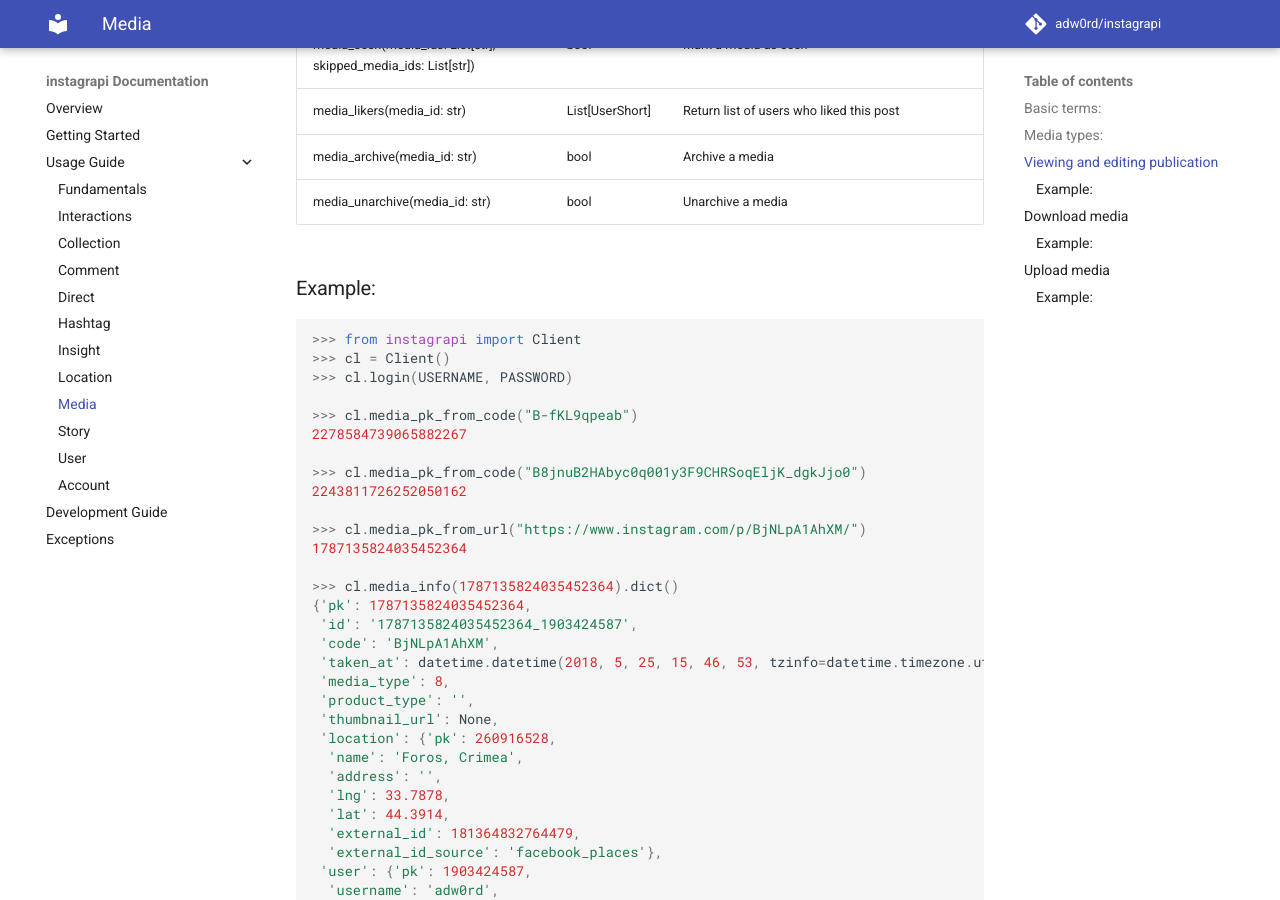
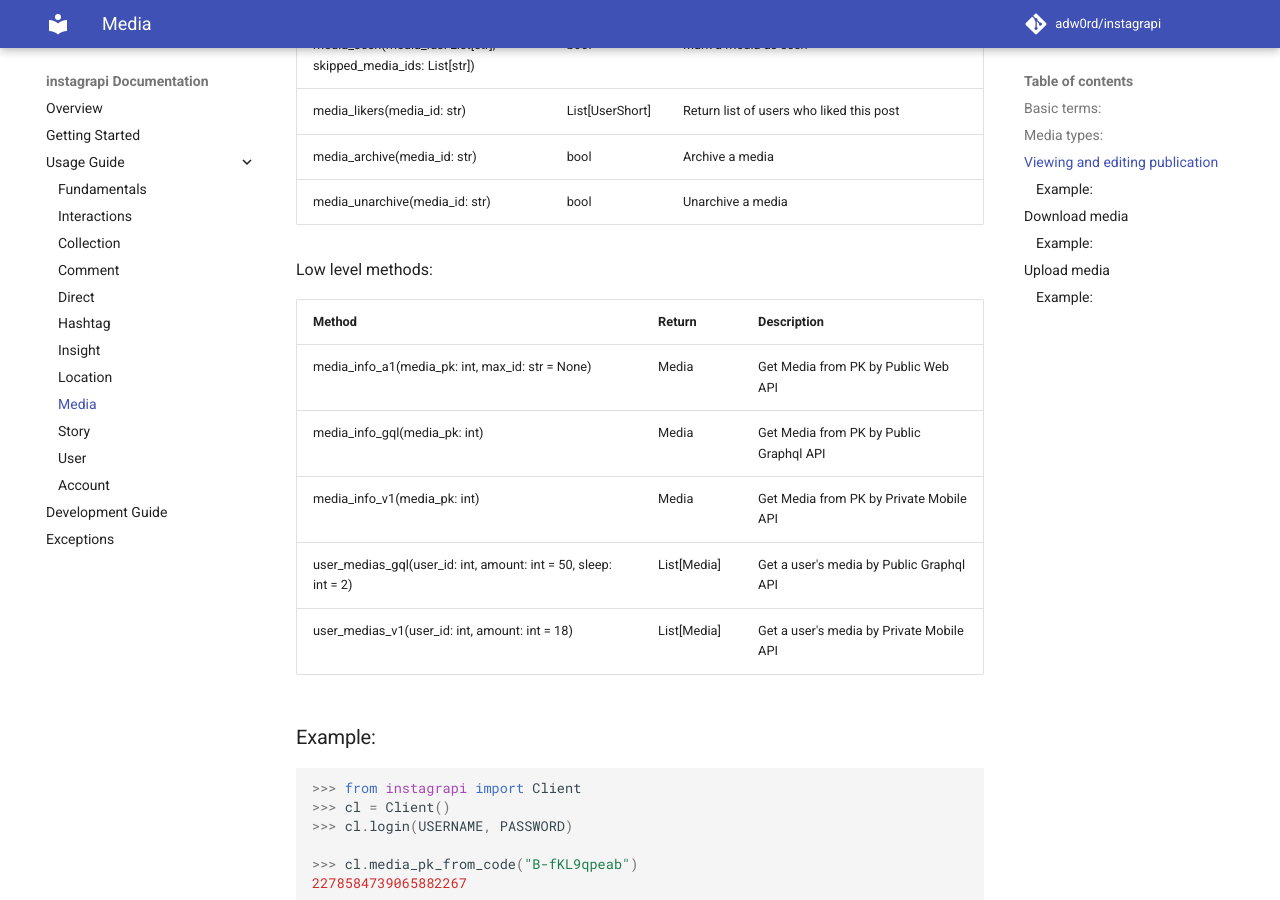
Before and after one commit to subzeroid/instagrapi, an MkDocs documentation site: the page built from docs/usage-guide/media.md, in a window 1280 px wide and 900 px high, scrolled down 1518 px. Built offline with MkDocs 1.6.1 and Material for MkDocs 9.7.7, drawn with Linux system fonts in a browser that asks for light colours; comment, search, counter and statistics services are not loaded; the version menu is left out.

Commit message:
Improve docs for Media low-level methods

```diff
--- a/docs/usage-guide/media.md
+++ b/docs/usage-guide/media.md
@@ -39,6 +39,17 @@
 | media_likers(media_id: str)                                     | List\[UserShort]   | Return list of users who liked this post
 | media_archive(media_id: str)                                    | bool               | Archive a media
 | media_unarchive(media_id: str)                                  | bool               | Unarchive a media
+
+Low level methods:
+
+| Method                                                          | Return      | Description
+| --------------------------------------------------------------- | ----------- | --------------------------------------------
+| media_info_a1(media_pk: int, max_id: str = None)                | Media       | Get Media from PK by Public Web API
+| media_info_gql(media_pk: int)                                   | Media       | Get Media from PK by Public Graphql API
+| media_info_v1(media_pk: int)                                    | Media       | Get Media from PK by Private Mobile API
+| user_medias_gql(user_id: int, amount: int = 50, sleep: int = 2) | List[Media] | Get a user's media by Public Graphql API
+| user_medias_v1(user_id: int, amount: int = 18)                  | List[Media] | Get a user's media by Private Mobile API
+
 
 ### Example:
 
```
Also changed, not shown: 1 other file.
